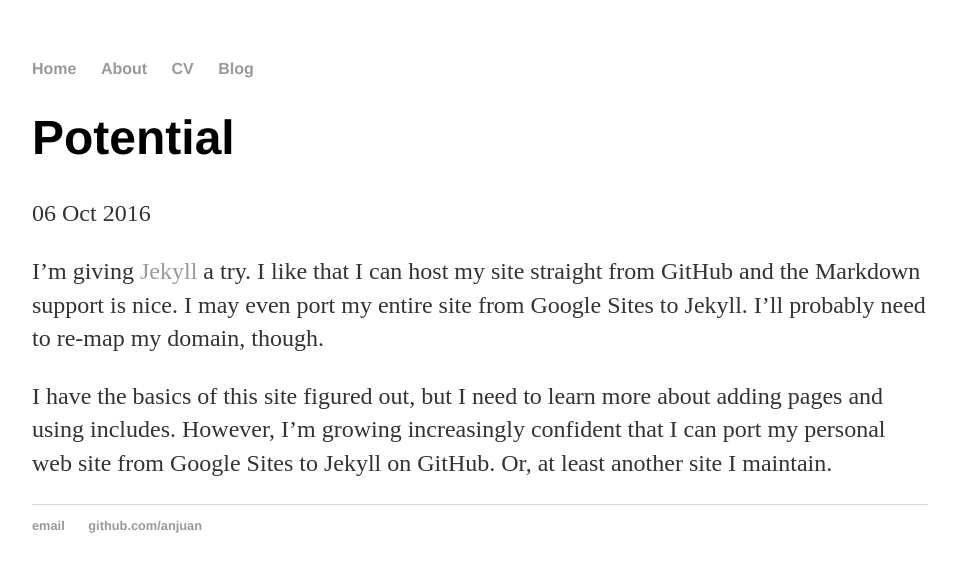
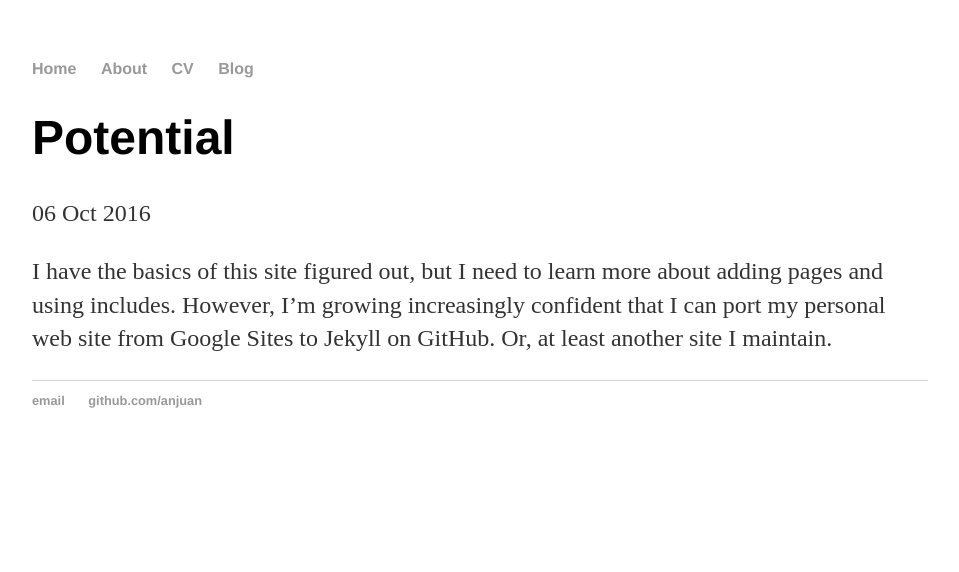
Before and after one commit to CharlyB123/old.anjuan.github.io, a Jekyll site: the page built from _posts/2016-10-06-potential.md, in a window 1280 px wide. Shown: the top 572 px of the page, without its empty margins (160-1119 px from the left). Built offline with Jekyll 4.4.1, drawn with Linux system fonts in a browser that asks for light colours.

Commit message:
Update 2016-10-06-potential.md

```diff
--- a/_posts/2016-10-06-potential.md
+++ b/_posts/2016-10-06-potential.md
@@ -4,6 +4,4 @@
 date: 2016-10-06
 ---
 
-I'm giving [Jekyll](http://jekyllrb.com) a try. I like that I can host my site straight from GitHub and the Markdown support is nice. I may even port my entire site from Google Sites to Jekyll. I'll probably need to re-map my domain, though.
-
 I have the basics of this site figured out, but I need to learn more about adding pages and using includes. However, I'm growing increasingly confident that I can port my personal web site from Google Sites to Jekyll on GitHub. Or, at least another site I maintain.
```
